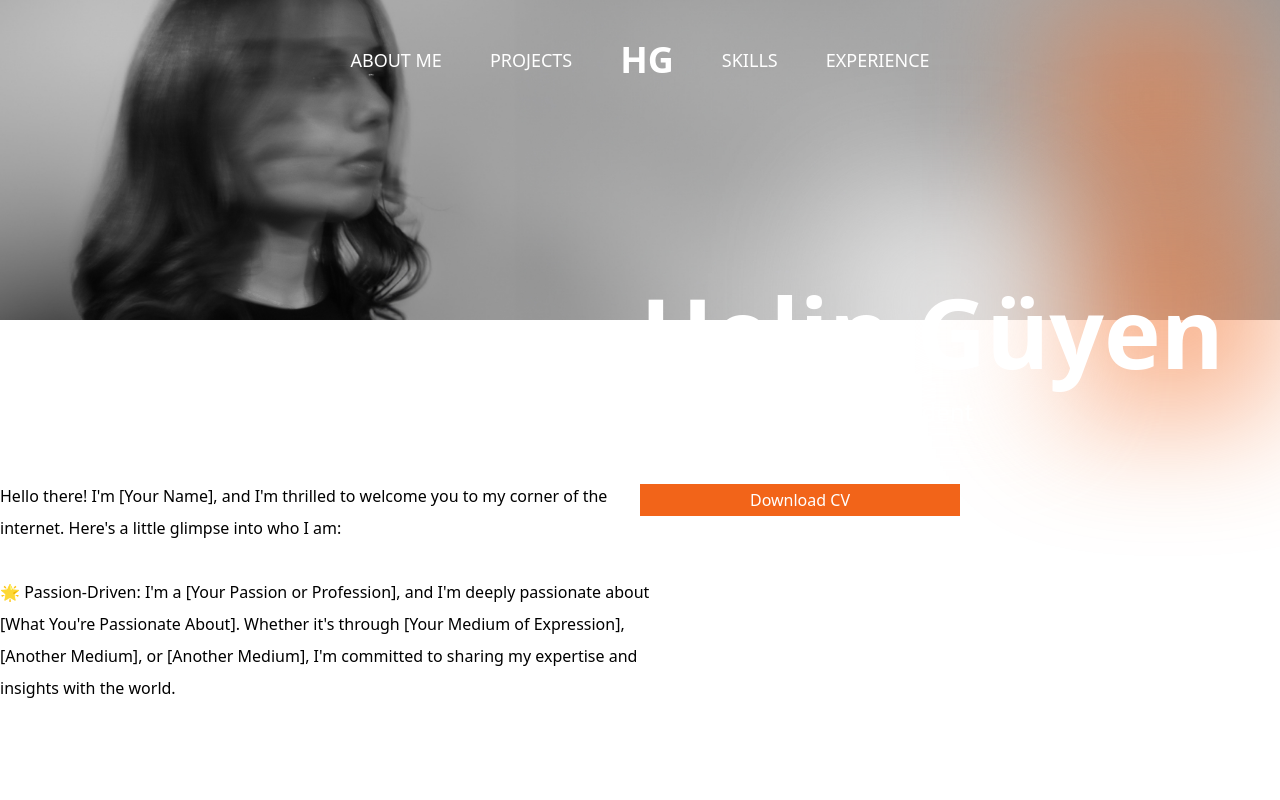
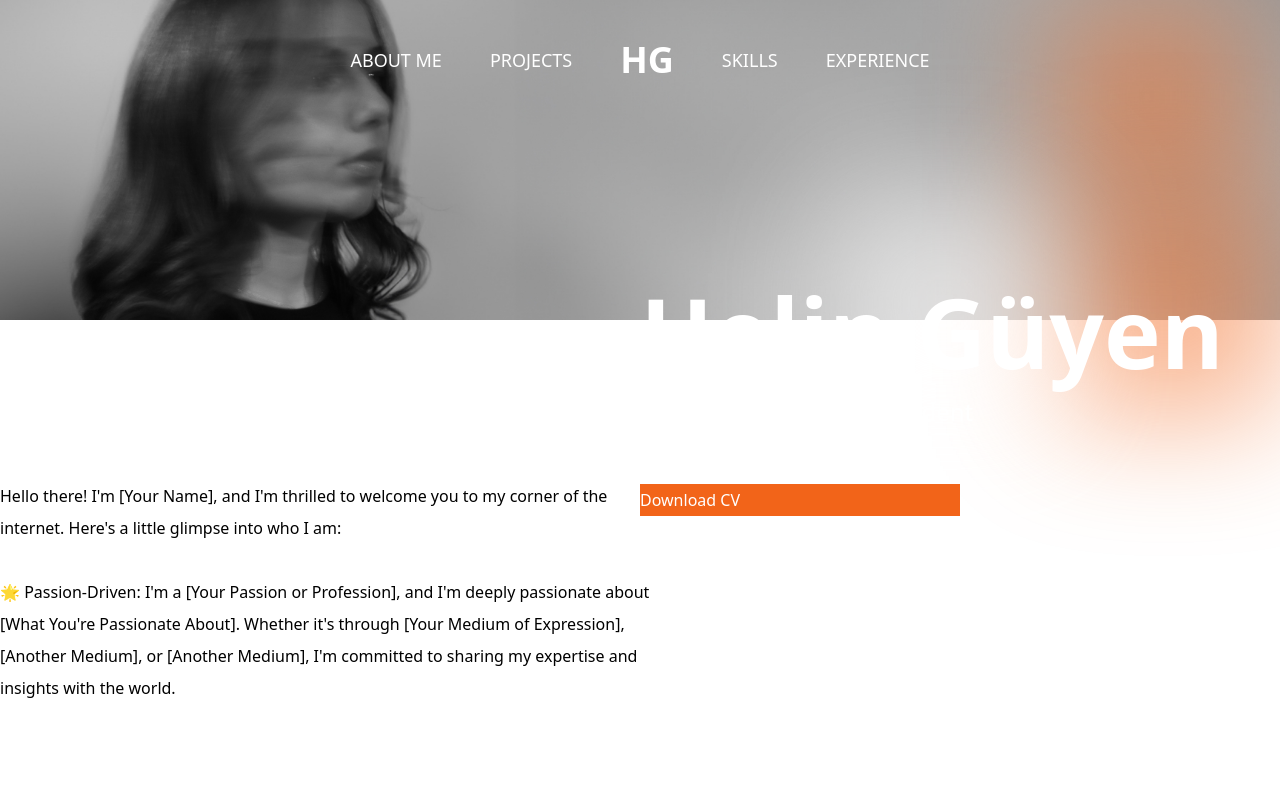
Before and after one commit to ervahelin/portfolio, a React (Create React App) app: page / in a window 1280 px wide. Shown: the top 800 px of the page. Built offline with nearby package versions, Linux system fonts and the light colour scheme.

Commit message:
download cv

```diff
--- a/src/pages/Home.jsx
+++ b/src/pages/Home.jsx
@@ -21,9 +21,7 @@ function Home() {
             <span className="text-xl lg:text-2xl">
               Frontend Developer - Student
             </span>
-            <button className="skill text-white transition-colors border-primary  bg-primary lg:w-3/6 mt-10 hover:bg-white hover:text-primary hover:border-white">
-              Download CV
-            </button>
+            <a className="skill text-white transition-colors border-primary  bg-primary lg:w-3/6 mt-10 hover:bg-white hover:text-primary hover:border-white" href="/cv-gueyen.pdf" download> Download CV</a>
           </div>
         </div>
       </div>
```
Also changed, not shown: 1 other file (tests, documents, lock files or other folders).
